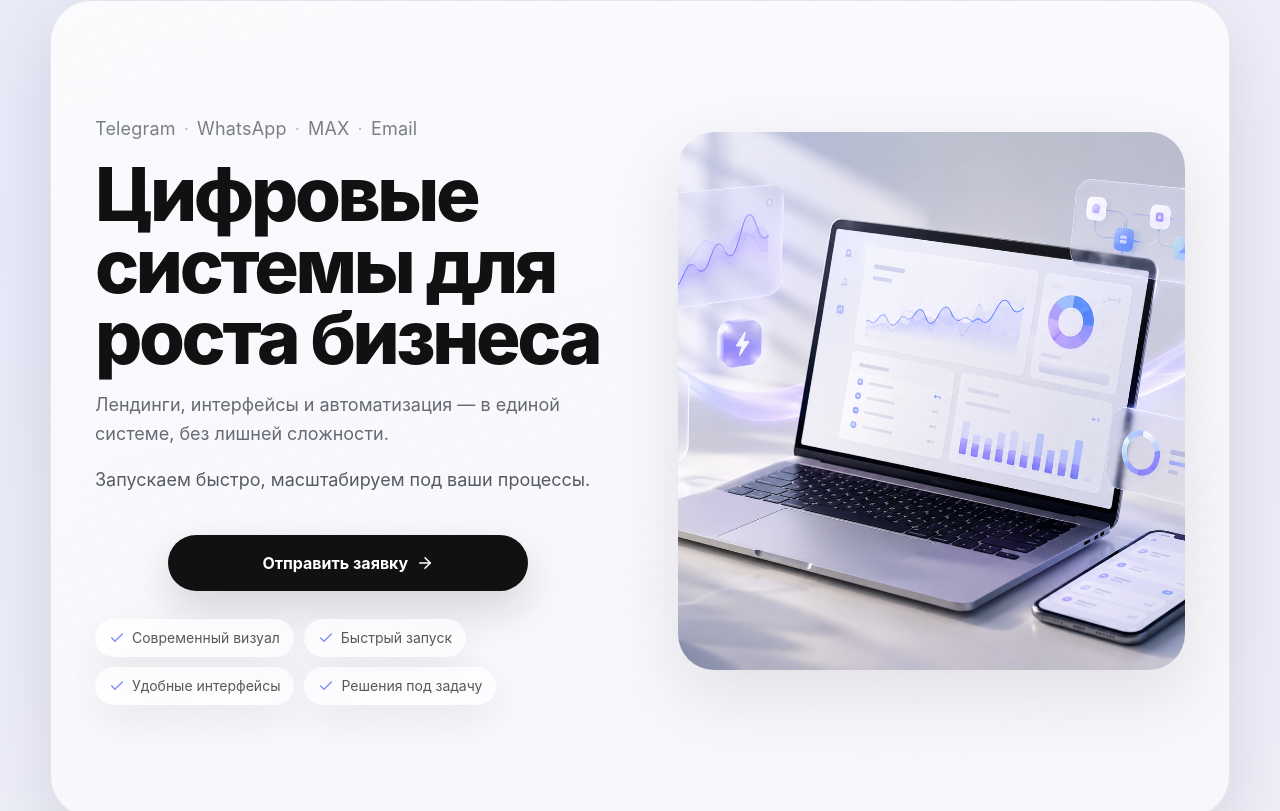
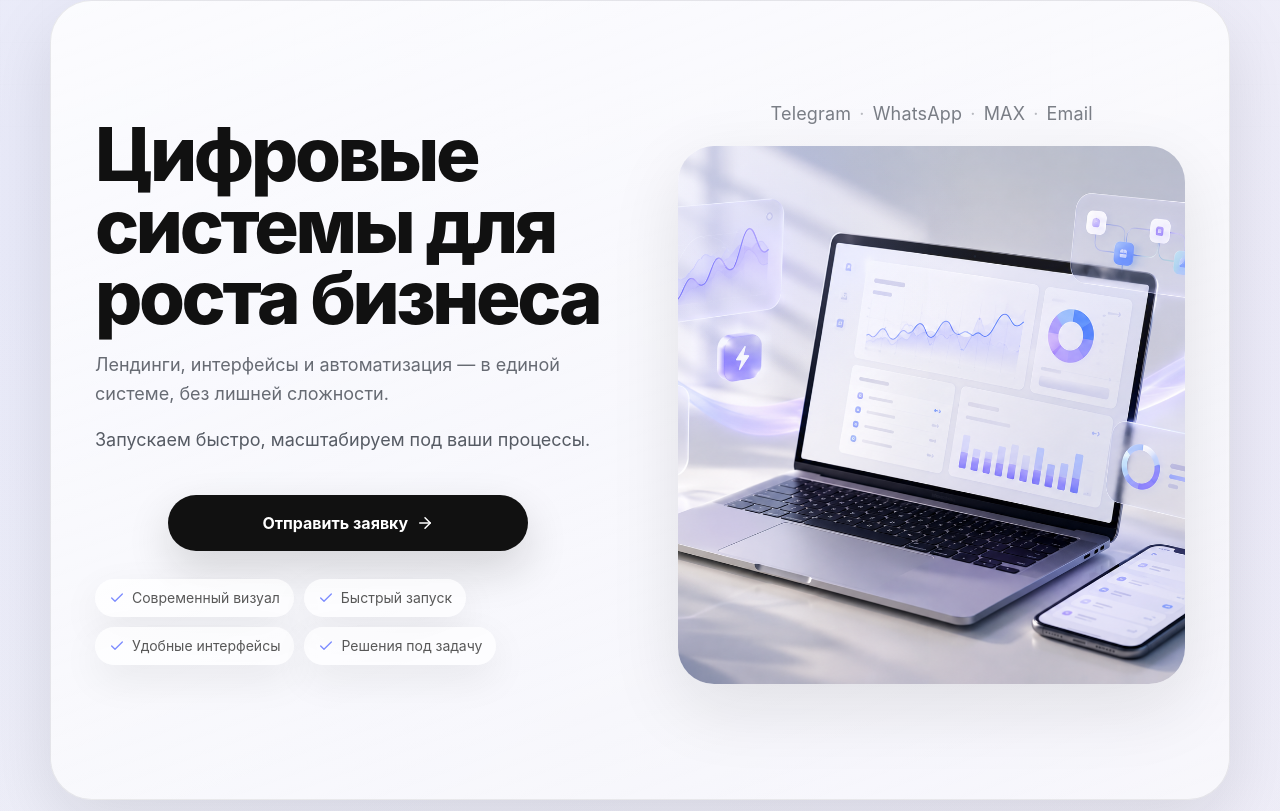
Before and after one commit to vladtranskom888-hue/lending_my, a React (Vite) app: page / in a window 1280 px wide. Shown: the top 811 px of the page. Built offline with nearby package versions, Linux system fonts and the light colour scheme.

Commit message:
Move hero contact line above image in right column

```diff
--- a/src/App.jsx
+++ b/src/App.jsx
@@ -76,15 +76,6 @@ export default function App() {
     <main>
       <section className="hero section">
         <div className="copy">
-          <p className="heroContactLine" aria-label="Контакты">
-            <a href="https://t.me/Vladkolikov" target="_blank" rel="noreferrer">Telegram</a>
-            <span aria-hidden="true">·</span>
-            <a href="https://wa.me/79147301976" target="_blank" rel="noreferrer">WhatsApp</a>
-            <span aria-hidden="true">·</span>
-            <a href="tel:+79147301976">MAX</a>
-            <span aria-hidden="true">·</span>
-            <a href="mailto:vlsdtranskom888@gmail.com">Email</a>
-          </p>
           <h1>Цифровые системы для роста бизнеса</h1>
           <p>Лендинги, интерфейсы и автоматизация — в единой системе, без лишней сложности.</p>
           <p className="muted">Запускаем быстро, масштабируем под ваши процессы.</p>
@@ -97,7 +88,18 @@ export default function App() {
             ))}
           </div>
         </div>
-        <ImageBlock src="/images/hero.png" alt="Современный рабочий интерфейс на ноутбуке" />
+        <div className="heroVisual">
+          <p className="heroContactLine" aria-label="Контакты">
+            <a href="https://t.me/Vladkolikov" target="_blank" rel="noreferrer">Telegram</a>
+            <span aria-hidden="true">·</span>
+            <a href="https://wa.me/79147301976" target="_blank" rel="noreferrer">WhatsApp</a>
+            <span aria-hidden="true">·</span>
+            <a href="tel:+79147301976">MAX</a>
+            <span aria-hidden="true">·</span>
+            <a href="mailto:vlsdtranskom888@gmail.com">Email</a>
+          </p>
+          <ImageBlock src="/images/hero.png" alt="Современный рабочий интерфейс на ноутбуке" />
+        </div>
       </section>
 
       <section id="solutions" className="section twoCols">
--- a/src/styles.css
+++ b/src/styles.css
@@ -148,6 +148,21 @@ main {
 
 .heroContactLine span {
   opacity: 0.5;
+}
+
+
+.heroVisual {
+  display: flex;
+  flex-direction: column;
+  align-items: center;
+  width: 100%;
+}
+
+.heroVisual .heroContactLine {
+  margin: 0 0 18px;
+  justify-content: center;
+  text-align: center;
+  width: 100%;
 }
 
 .contactSection {
@@ -598,6 +613,11 @@ p {
     height: clamp(300px, 60vw, 420px);
   }
 
+  .heroVisual .heroContactLine {
+    margin-bottom: 14px;
+    row-gap: 6px;
+  }
+
   .grid,
   .steps {
     grid-template-columns: 1fr;
```
